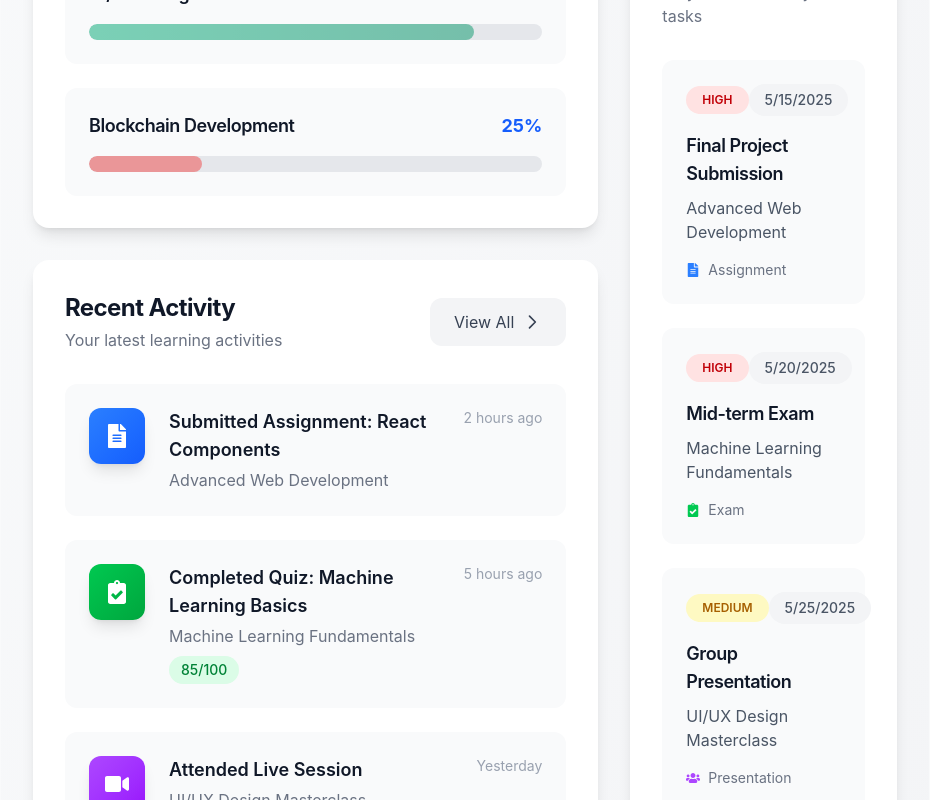
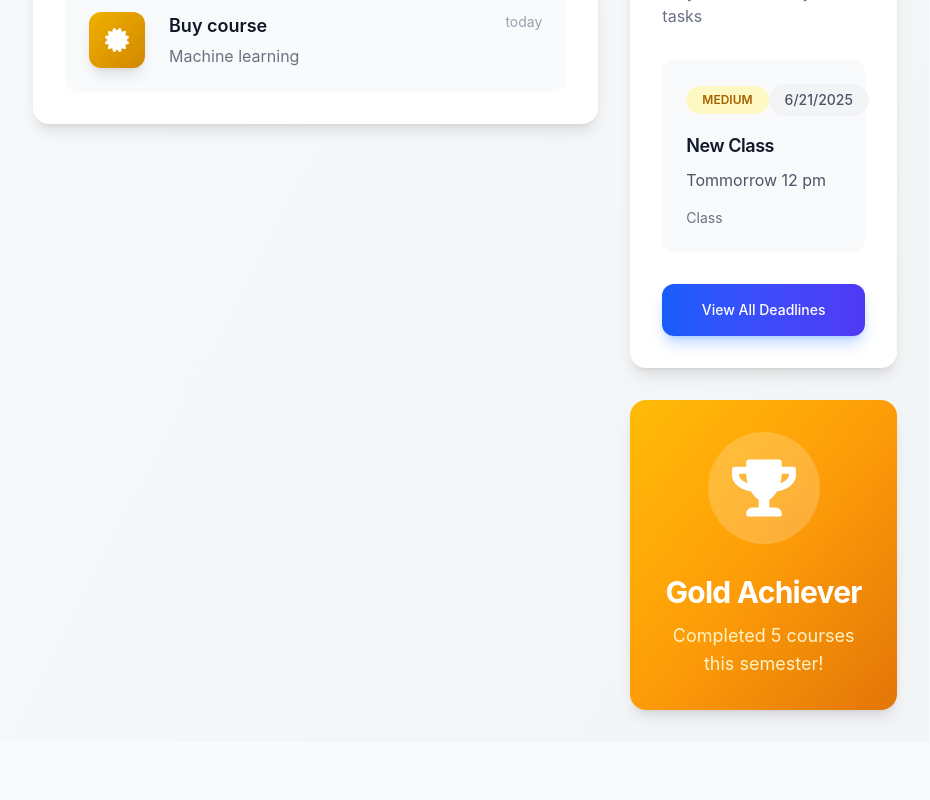
Before and after one commit to huzaifaquershi66/azadealfrontend, a React (Vite) app: page /studentdashboard in a window 1280 px wide. Shown: the part 1160-1960 px from the top of the page, without its empty margins (319-1249 px from the left). After the commit the page ends 1934 px from the top, so only its background shows below. Built offline with nearby package versions, Linux system fonts and the light colour scheme.

Commit message:
Update Studentdashboard.jsx

```diff
--- a/src/Studentdashboard.jsx
+++ b/src/Studentdashboard.jsx
@@ -201,107 +201,23 @@ const currentTime = new Date().toLocaleString('en-US', {
   hour12: false
 });
   const courses = [
-  {
-    id: 1,
-    name: 'Advanced Web Development',
-    instructor: 'Dr. Sarah Smith',
-    progress: 65,
-    totalLessons: 24,
-    completedLessons: 16,
-    assignments: 8,
-    completedAssignments: 5,
-    thumbnail: 'https://img.freepik.com/free-vector/web-development-programmer-engineering-coding-website-augmented-reality-interface-screens-developer-project-engineer-programming-software-application-design-cartoon-illustration_107791-3863.jpg',
-    category: 'Development',
-    rating: 4.8,
-    students: 1234,
-    duration: '12 weeks',
-    level: 'Advanced',
-    tags: ['React', 'Node.js', 'MongoDB']
-  },
-  {
-    id: 2,
-    name: 'Machine Learning Fundamentals',
-    instructor: 'Prof. John Johnson',
-    progress: 40,
-    totalLessons: 18,
-    completedLessons: 7,
-    assignments: 6,
-    completedAssignments: 2,
-    thumbnail: 'https://img.freepik.com/free-vector/artificial-intelligence-ai-robot-circuit-brain-machine-learning-digital-brain-artificial-thinking-mind-digital-technology-analysis_127544-800.jpg',
-    category: 'AI & ML',
-    rating: 4.9,
-    students: 892,
-    duration: '16 weeks',
-    level: 'Intermediate',
-    tags: ['Python', 'TensorFlow', 'Data Science']
-  },
-  {
-    id: 3,
-    name: 'UI/UX Design Masterclass',
-    instructor: 'Lisa Anderson',
-    progress: 85,
-    totalLessons: 20,
-    completedLessons: 17,
-    assignments: 10,
-    completedAssignments: 8,
-    thumbnail: 'https://img.freepik.com/free-vector/gradient-ui-ux-background_23-2149024129.jpg',
-    category: 'Design',
-    rating: 4.7,
-    students: 1567,
-    duration: '8 weeks',
-    level: 'All Levels',
-    tags: ['Figma', 'Adobe XD', 'Design Thinking']
-  },
-  {
-    id: 4,
-    name: 'Blockchain Development',
-    instructor: 'Michael Chen',
-    progress: 25,
-    totalLessons: 22,
-    completedLessons: 5,
-    assignments: 7,
-    completedAssignments: 2,
-    thumbnail: 'https://img.freepik.com/free-vector/gradient-cryptocurrency-concept_23-2149215736.jpg',
-    category: 'Blockchain',
-    rating: 4.6,
-    students: 645,
-    duration: '14 weeks',
-    level: 'Advanced',
-    tags: ['Ethereum', 'Solidity', 'Web3']
-  },
-  {
-    id: 5,
-    name: 'Digital Marketing Strategy',
-    instructor: 'Emma Williams',
-    progress: 55,
-    totalLessons: 16,
-    completedLessons: 9,
-    assignments: 5,
-    completedAssignments: 3,
-    thumbnail: 'https://img.freepik.com/free-vector/digital-marketing-team-with-laptops-light-bulb-marketing-team-metrics-marketing-team-lead-responsibilities-concept_335657-258.jpg',
-    category: 'Marketing',
-    rating: 4.5,
-    students: 2134,
-    duration: '10 weeks',
-    level: 'Intermediate',
-    tags: ['SEO', 'Social Media', 'Analytics']
-  },
+
   {
     id: 6,
-    name: 'iOS App Development',
-    instructor: 'David Miller',
-    progress: 15,
+    name: 'Learn Machine Learning',
+    instructor: 'usman wazir',
+    progress: 5,
     totalLessons: 25,
-    completedLessons: 4,
-    assignments: 8,
-    completedAssignments: 1,
-    thumbnail: 'https://img.freepik.com/free-vector/app-development-illustration_52683-47931.jpg',
-    category: 'Development',
+    completedLessons: 0,
+    assignments: 0,
+    completedAssignments: 0,
+    thumbnail: 'https://res.cloudinary.com/duovmhekc/image/upload/v1746210543/gxsxcbdok1mvsjj4krrw.jpg',
+    category: 'Machine learning',
     rating: 4.9,
-    students: 876,
-    duration: '15 weeks',
+    students: 2,
+    duration: '8 weeks',
     level: 'Intermediate',
-    tags: ['Swift', 'iOS', 'XCode']
+    tags: ['ML', 'Data science', 'Python']
   }
 ];
 
@@ -309,77 +225,33 @@ const currentTime = new Date().toLocaleString('en-US', {
  const renderDashboard = () => {
   // Sample data for activities and deadlines
   const recentActivities = [
-    {
-      id: 1,
-      type: 'assignment',
-      title: 'Submitted Assignment: React Components',
-      course: 'Advanced Web Development',
-      time: '2 hours ago',
-      icon: FaFileAlt,
-      color: 'blue'
-    },
-    {
-      id: 2,
-      type: 'quiz',
-      title: 'Completed Quiz: Machine Learning Basics',
-      course: 'Machine Learning Fundamentals',
-      score: '85/100',
-      time: '5 hours ago',
-      icon: FaClipboardCheck,
-      color: 'green'
-    },
-    {
-      id: 3,
-      type: 'meeting',
-      title: 'Attended Live Session',
-      course: 'UI/UX Design Masterclass',
-      time: 'Yesterday',
-      icon: FaVideo,
-      color: 'purple'
-    },
+
     {
       id: 4,
-      type: 'certificate',
-      title: 'Earned Certificate',
-      course: 'Digital Marketing Strategy',
-      time: '2 days ago',
+      type: 'Course',
+      title: 'Buy course',
+      course: 'Machine learning',
+      time: 'today',
       icon: FaCertificate,
       color: 'yellow'
     }
   ];
 
   const upcomingDeadlines = [
-    {
-      id: 1,
-      title: 'Final Project Submission',
-      course: 'Advanced Web Development',
-      dueDate: '2025-05-15',
-      type: 'assignment',
-      priority: 'high'
-    },
-    {
-      id: 2,
-      title: 'Mid-term Exam',
-      course: 'Machine Learning Fundamentals',
-      dueDate: '2025-05-20',
-      type: 'exam',
-      priority: 'high'
-    },
+
     {
       id: 3,
-      title: 'Group Presentation',
-      course: 'UI/UX Design Masterclass',
-      dueDate: '2025-05-25',
-      type: 'presentation',
+      title: 'New Class',
+      course: 'Tommorrow 12 pm',
+      dueDate: '2025-06-21',
+      type: 'Class',
       priority: 'medium'
     }
   ];
 
   const courseProgress = [
-    { id: 1, name: 'Advanced Web Development', progress: 65 },
-    { id: 2, name: 'Machine Learning Fundamentals', progress: 40 },
-    { id: 3, name: 'UI/UX Design Masterclass', progress: 85 },
-    { id: 4, name: 'Blockchain Development', progress: 25 }
+    { id: 1, name: 'Machine learning', progress: 5 },
+
   ];
 
   return (
@@ -401,7 +273,7 @@ const currentTime = new Date().toLocaleString('en-US', {
                 Welcome back,
               </span>
               <br />
-              <span className="text-gray-900">{currentUser}! 👋</span>
+              <span className="text-gray-900">{"yasir khan"}! 👋</span>
             </h1>
             <p className="text-gray-600 text-lg max-w-2xl">
               Track your progress, manage deadlines, and achieve your learning goals efficiently.
@@ -423,7 +295,7 @@ const currentTime = new Date().toLocaleString('en-US', {
           {
             icon: FaBook,
             label: 'Enrolled Courses',
-            value: courses.length,
+            value: 0,
             change: '+2 this month',
             color: 'blue',
             gradient: 'from-blue-500 to-blue-600'
@@ -431,7 +303,7 @@ const currentTime = new Date().toLocaleString('en-US', {
           {
             icon: FaChartLine,
             label: 'Average Progress',
-            value: '47%',
+            value: '4%',
             change: '↑ 12% improvement',
             color: 'emerald',
             gradient: 'from-emerald-500 to-emerald-600'
@@ -439,7 +311,7 @@ const currentTime = new Date().toLocaleString('en-US', {
           {
             icon: FaClock,
             label: 'Learning Hours',
-            value: '26h',
+            value: '0h',
             change: 'This week',
             color: 'violet',
             gradient: 'from-violet-500 to-violet-600'
@@ -447,7 +319,7 @@ const currentTime = new Date().toLocaleString('en-US', {
           {
             icon: FaStar,
             label: 'Achievement Points',
-            value: '850',
+            value: '100',
             change: 'Gold Level',
             color: 'amber',
             gradient: 'from-amber-500 to-amber-600'
@@ -1021,7 +893,7 @@ const currentTime = new Date().toLocaleString('en-US', {
           </div>
           <div>
             <p className="text-sm font-medium text-white/80">Enrolled Courses</p>
-            <h3 className="text-2xl font-bold">{courses.length}</h3>
+            <h3 className="text-2xl font-bold">{1}</h3>
           </div>
         </div>
       </div>
@@ -1033,7 +905,7 @@ const currentTime = new Date().toLocaleString('en-US', {
           </div>
           <div>
             <p className="text-sm font-medium text-white/80">Average Progress</p>
-            <h3 className="text-2xl font-bold">47%</h3>
+            <h3 className="text-2xl font-bold">4%</h3>
           </div>
         </div>
       </div>
@@ -1045,7 +917,7 @@ const currentTime = new Date().toLocaleString('en-US', {
           </div>
           <div>
             <p className="text-sm font-medium text-white/80">Completed Courses</p>
-            <h3 className="text-2xl font-bold">2</h3>
+            <h3 className="text-2xl font-bold">0</h3>
           </div>
         </div>
       </div>
@@ -1057,7 +929,7 @@ const currentTime = new Date().toLocaleString('en-US', {
           </div>
           <div>
             <p className="text-sm font-medium text-white/80">Certificates Earned</p>
-            <h3 className="text-2xl font-bold">3</h3>
+            <h3 className="text-2xl font-bold">0</h3>
           </div>
         </div>
       </div>
@@ -1940,7 +1812,7 @@ const renderSettings = () => {
               className="h-10 w-10 rounded-full"
             />
             <div className="flex-1">
-              <h3 className="font-medium text-gray-900 dark:text-white">huzaifa8883</h3>
+              <h3 className="font-medium text-gray-900 dark:text-white">YasirKhan</h3>
               <p className="text-sm text-gray-500 dark:text-gray-400">
                 {new Date().toLocaleTimeString()}
               </p>
@@ -2038,11 +1910,11 @@ const renderSettings = () => {
                 className="flex items-center space-x-3 p-2 rounded-lg hover:bg-gray-100 dark:hover:bg-gray-700"
               >
                 <img
-                  src="https://via.placeholder.com/32"
+                  src="http://res.cloudinary.com/duovmhekc/image/upload/v1750368414/c01n6dvc2fb4ybwqjwpx.jpg"
                   alt="Profile"
                   className="h-8 w-8 rounded-full"
                 />
-                <span className="text-sm font-medium text-gray-700 dark:text-gray-200">huzaifa8883</span>
+                <span className="text-sm font-medium text-gray-700 dark:text-gray-200">yasirkhan</span>
               </button>
 
               {showProfileMenu && (
```
